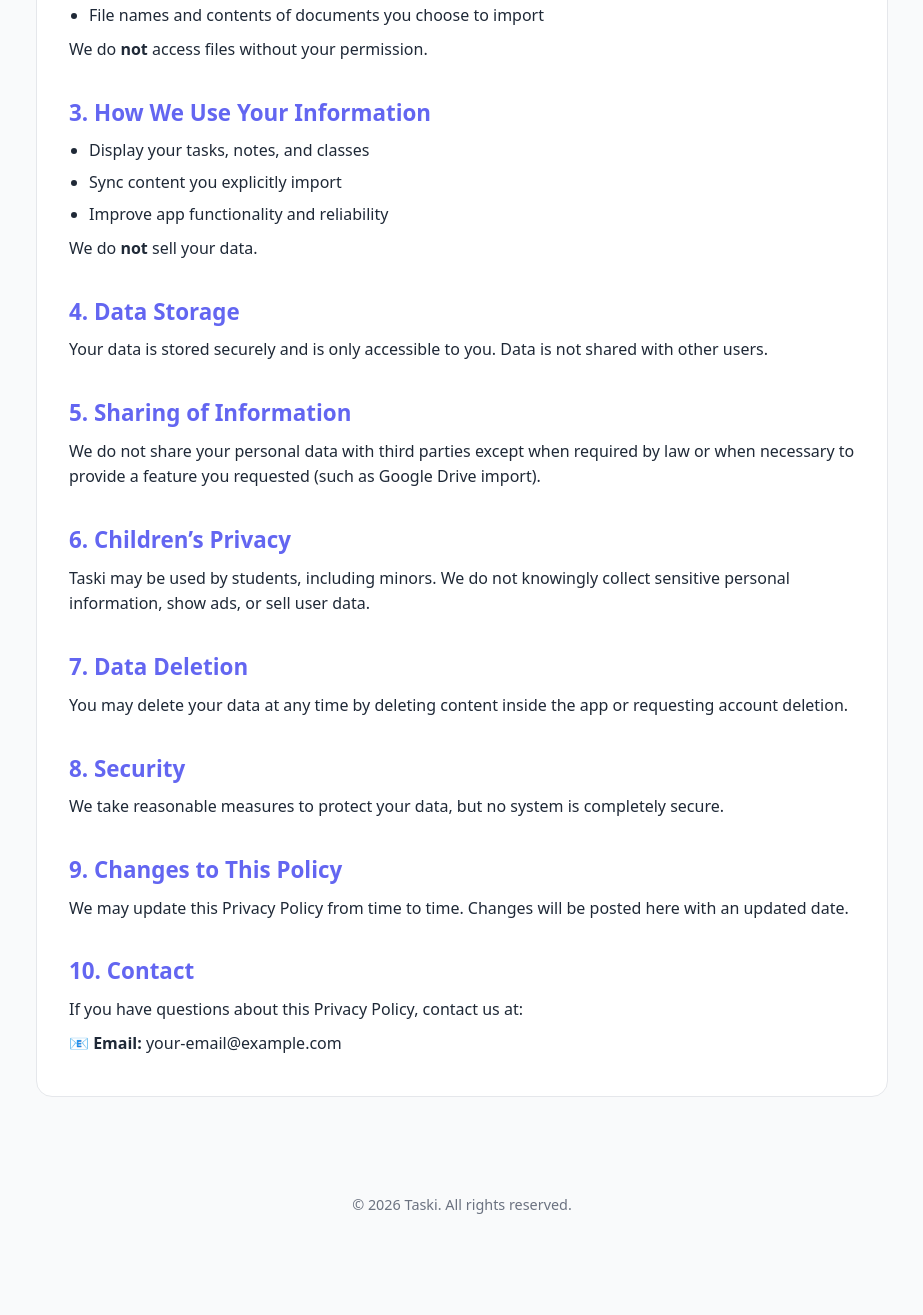
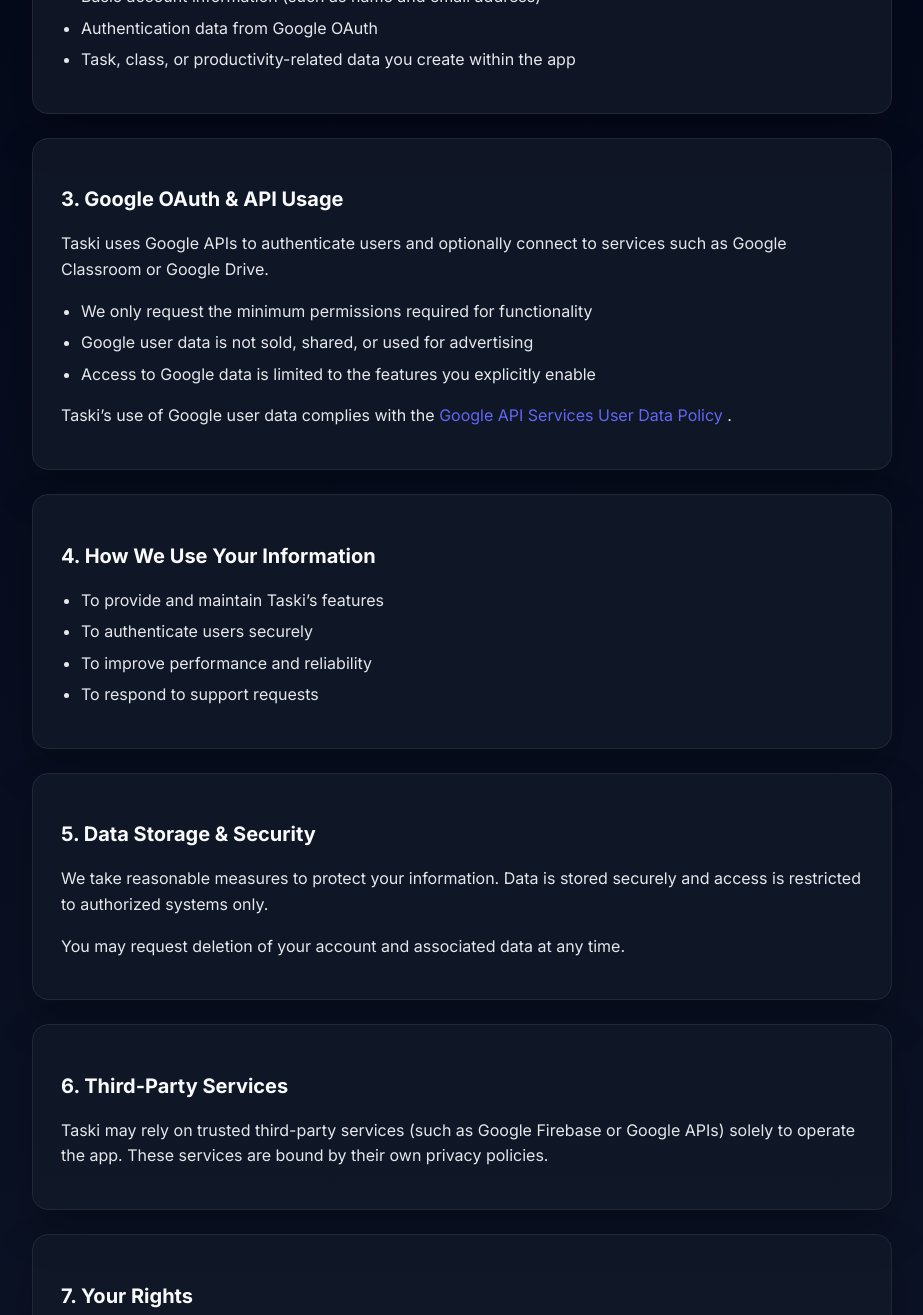
Before and after one commit to LianaCodes/Taski, a plain HTML site: page privacy.html in a window 1280 px wide. Shown: the part 563-1878 px from the top of the page, without its empty margins (178-1101 px from the left). Before the commit the page ends 1811 px from the top, so only its background shows below. Drawn offline with Linux system fonts and the light colour scheme.

Commit message:
Update privacy.html

```diff
--- a/privacy.html
+++ b/privacy.html
@@ -3,16 +3,19 @@
 <head>
   <meta charset="UTF-8" />
   <meta name="viewport" content="width=device-width, initial-scale=1.0" />
-  <title>Privacy Policy – Taski</title>
+  <title>Privacy Policy • Taski</title>
+
+  <!-- Google Font -->
+  <link href="https://fonts.googleapis.com/css2?family=Inter:wght@400;500;600;700&display=swap" rel="stylesheet">
 
   <style>
     :root {
-      --bg: #f9fafb;
-      --card: #ffffff;
-      --text: #1f2937;
-      --muted: #6b7280;
+      --bg: #0f172a;
+      --card: #111827;
+      --text: #e5e7eb;
+      --muted: #9ca3af;
       --accent: #6366f1;
-      --border: #e5e7eb;
+      --border: #1f2933;
     }
 
     * {
@@ -21,73 +24,60 @@
 
     body {
       margin: 0;
-      font-family: system-ui, -apple-system, BlinkMacSystemFont, "Segoe UI",
-        Roboto, Helvetica, Arial, sans-serif;
-      background: var(--bg);
+      font-family: Inter, system-ui, -apple-system, BlinkMacSystemFont, sans-serif;
+      background: linear-gradient(180deg, #020617, #0f172a);
       color: var(--text);
       line-height: 1.6;
     }
 
-    header {
-      padding: 2.5rem 1.5rem;
-      text-align: center;
+    .container {
+      max-width: 900px;
+      margin: 0 auto;
+      padding: 48px 20px 80px;
     }
 
-    header h1 {
-      margin: 0;
-      font-size: 2.25rem;
+    header {
+      margin-bottom: 40px;
     }
 
-    header p {
-      margin-top: 0.5rem;
-      color: var(--muted);
+    h1 {
+      font-size: 2.25rem;
+      margin-bottom: 8px;
     }
 
-    main {
-      max-width: 900px;
-      margin: 0 auto 4rem;
-      padding: 0 1.5rem;
+    .subtitle {
+      color: var(--muted);
+      font-size: 0.95rem;
     }
 
     .card {
-      background: var(--card);
+      background: rgba(17, 24, 39, 0.85);
       border: 1px solid var(--border);
       border-radius: 16px;
-      padding: 2rem;
-    }
-
-    section {
-      margin-bottom: 2rem;
-    }
-
-    section:last-child {
-      margin-bottom: 0;
+      padding: 28px;
+      margin-bottom: 24px;
+      box-shadow: 0 20px 40px rgba(0,0,0,0.25);
     }
 
     h2 {
-      font-size: 1.4rem;
-      margin-bottom: 0.5rem;
-      color: var(--accent);
+      font-size: 1.25rem;
+      margin-bottom: 12px;
+      color: #f9fafb;
     }
 
     p {
-      margin: 0.5rem 0;
+      color: var(--text);
+      margin-bottom: 12px;
     }
 
     ul {
-      padding-left: 1.25rem;
-      margin: 0.5rem 0;
+      padding-left: 20px;
+      margin-bottom: 12px;
     }
 
     li {
-      margin: 0.4rem 0;
-    }
-
-    footer {
-      text-align: center;
-      padding: 2rem 1rem;
-      color: var(--muted);
-      font-size: 0.9rem;
+      margin-bottom: 6px;
+      color: var(--text);
     }
 
     a {
@@ -98,120 +88,120 @@
     a:hover {
       text-decoration: underline;
     }
+
+    footer {
+      margin-top: 48px;
+      text-align: center;
+      font-size: 0.85rem;
+      color: var(--muted);
+    }
   </style>
 </head>
 
 <body>
+  <div class="container">
     <header>
       <h1>Privacy Policy</h1>
-    <p>Last updated: <strong>September 2026</strong></p>
+      <div class="subtitle">Taski • Last updated: January 2026</div>
     </header>
 
-  <main>
-    <div class="card">
-      <section>
+    <section class="card">
       <h2>1. Introduction</h2>
       <p>
-          Taski (“we”, “our”, or “us”) is a productivity and organization app
-          designed to help users manage tasks, notes, and classes. We respect
-          your privacy and are committed to protecting your personal
-          information.
+        Taski ("we", "our", or "us") respects your privacy. This Privacy Policy explains
+        how we collect, use, and protect your information when you use the Taski application.
       </p>
     </section>
 
-      <section>
+    <section class="card">
       <h2>2. Information We Collect</h2>
+      <p>We collect only the information necessary to provide Taski’s features.</p>
+      <ul>
+        <li>Basic account information (such as name and email address)</li>
+        <li>Authentication data from Google OAuth</li>
+        <li>Task, class, or productivity-related data you create within the app</li>
+      </ul>
+    </section>
 
-        <p><strong>a. Information You Provide</strong></p>
+    <section class="card">
+      <h2>3. Google OAuth & API Usage</h2>
+      <p>
+        Taski uses Google APIs to authenticate users and optionally connect to services
+        such as Google Classroom or Google Drive.
+      </p>
       <ul>
-          <li>Tasks, notes, and class names you create</li>
-          <li>Optional titles or descriptions you enter</li>
-          <li>Google account access only if you choose to connect Google services</li>
+        <li>We only request the minimum permissions required for functionality</li>
+        <li>Google user data is not sold, shared, or used for advertising</li>
+        <li>Access to Google data is limited to the features you explicitly enable</li>
       </ul>
-
-        <p><strong>b. Information from Google (Optional)</strong></p>
-        <ul>
-          <li>File names and contents of documents you choose to import</li>
-        </ul>
-
       <p>
-          We do <strong>not</strong> access files without your permission.
+        Taski’s use of Google user data complies with the
+        <a href="https://developers.google.com/terms/api-services-user-data-policy" target="_blank">
+          Google API Services User Data Policy
+        </a>.
       </p>
     </section>
 
-      <section>
-        <h2>3. How We Use Your Information</h2>
+    <section class="card">
+      <h2>4. How We Use Your Information</h2>
       <ul>
-          <li>Display your tasks, notes, and classes</li>
-          <li>Sync content you explicitly import</li>
-          <li>Improve app functionality and reliability</li>
+        <li>To provide and maintain Taski’s features</li>
+        <li>To authenticate users securely</li>
+        <li>To improve performance and reliability</li>
+        <li>To respond to support requests</li>
       </ul>
-        <p>We do <strong>not</strong> sell your data.</p>
     </section>
 
-      <section>
-        <h2>4. Data Storage</h2>
+    <section class="card">
+      <h2>5. Data Storage & Security</h2>
       <p>
-          Your data is stored securely and is only accessible to you. Data is
-          not shared with other users.
+        We take reasonable measures to protect your information. Data is stored securely
+        and access is restricted to authorized systems only.
+      </p>
+      <p>
+        You may request deletion of your account and associated data at any time.
       </p>
     </section>
 
-      <section>
-        <h2>5. Sharing of Information</h2>
+    <section class="card">
+      <h2>6. Third-Party Services</h2>
       <p>
-          We do not share your personal data with third parties except when
-          required by law or when necessary to provide a feature you requested
-          (such as Google Drive import).
+        Taski may rely on trusted third-party services (such as Google Firebase or Google APIs)
+        solely to operate the app. These services are bound by their own privacy policies.
       </p>
     </section>
 
-      <section>
-        <h2>6. Children’s Privacy</h2>
+    <section class="card">
+      <h2>7. Your Rights</h2>
+      <ul>
+        <li>Access your personal data</li>
+        <li>Request correction or deletion</li>
+        <li>Revoke Google OAuth permissions at any time</li>
+      </ul>
+    </section>
+
+    <section class="card">
+      <h2>8. Changes to This Policy</h2>
       <p>
-          Taski may be used by students, including minors. We do not knowingly
-          collect sensitive personal information, show ads, or sell user data.
+        We may update this Privacy Policy as Taski evolves. Changes will be posted on this page.
       </p>
     </section>
 
-      <section>
-        <h2>7. Data Deletion</h2>
-        <p>
-          You may delete your data at any time by deleting content inside the
-          app or requesting account deletion.
-        </p>
-      </section>
-
-      <section>
-        <h2>8. Security</h2>
-        <p>
-          We take reasonable measures to protect your data, but no system is
-          completely secure.
-        </p>
-      </section>
-
-      <section>
-        <h2>9. Changes to This Policy</h2>
-        <p>
-          We may update this Privacy Policy from time to time. Changes will be
-          posted here with an updated date.
-        </p>
-      </section>
-
-      <section>
-        <h2>10. Contact</h2>
+    <section class="card">
+      <h2>9. Contact</h2>
       <p>
         If you have questions about this Privacy Policy, contact us at:
       </p>
       <p>
-          📧 <strong>Email:</strong> your-email@example.com
+        📧 <strong>support@taski.app</strong>
+        <br />
+        (replace with your real support email)
       </p>
     </section>
-    </div>
-  </main>
 
     <footer>
       © 2026 Taski. All rights reserved.
     </footer>
+  </div>
 </body>
 </html>
```
Lines whose indentation alone changed are shown as unchanged.
